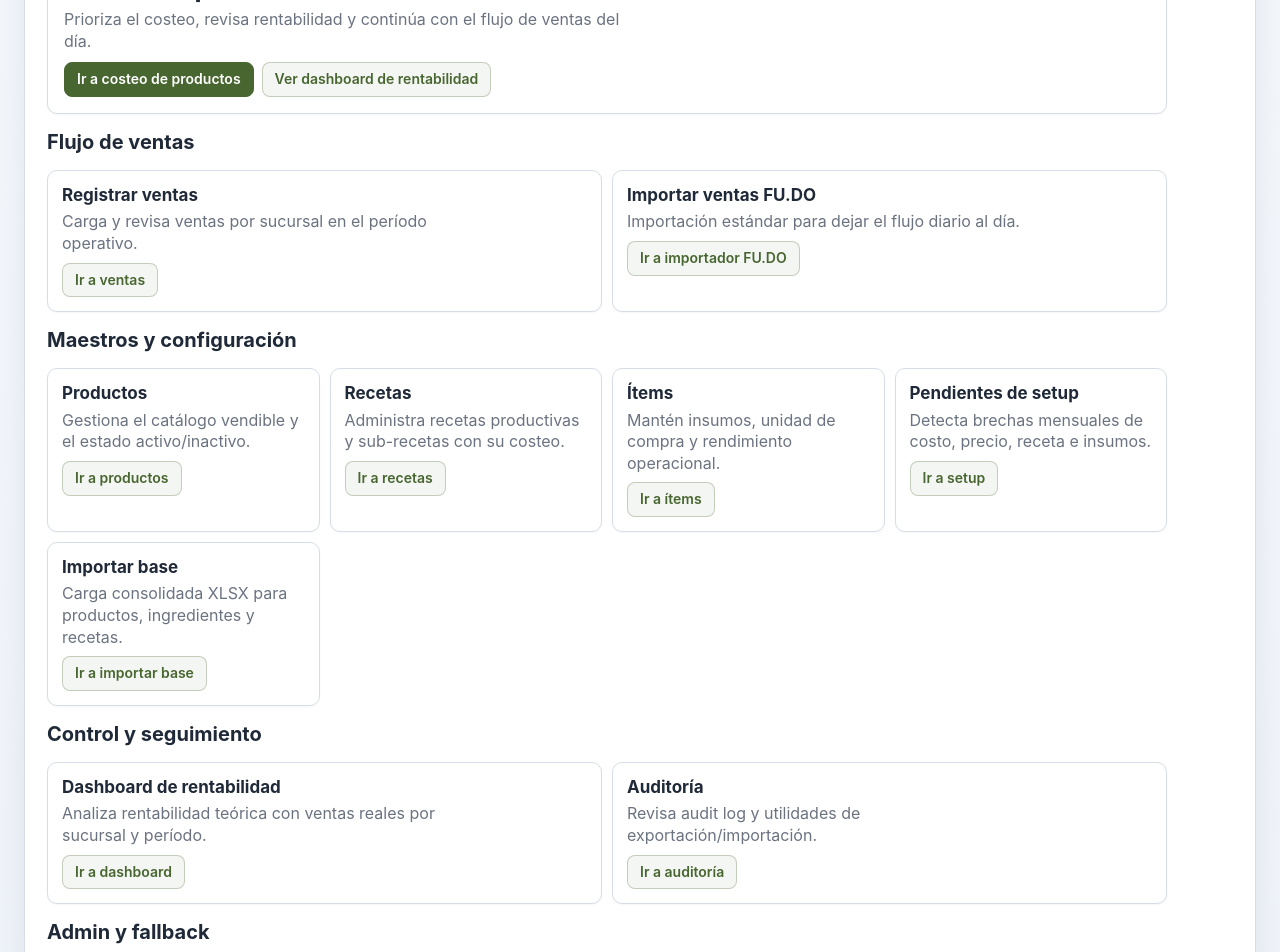
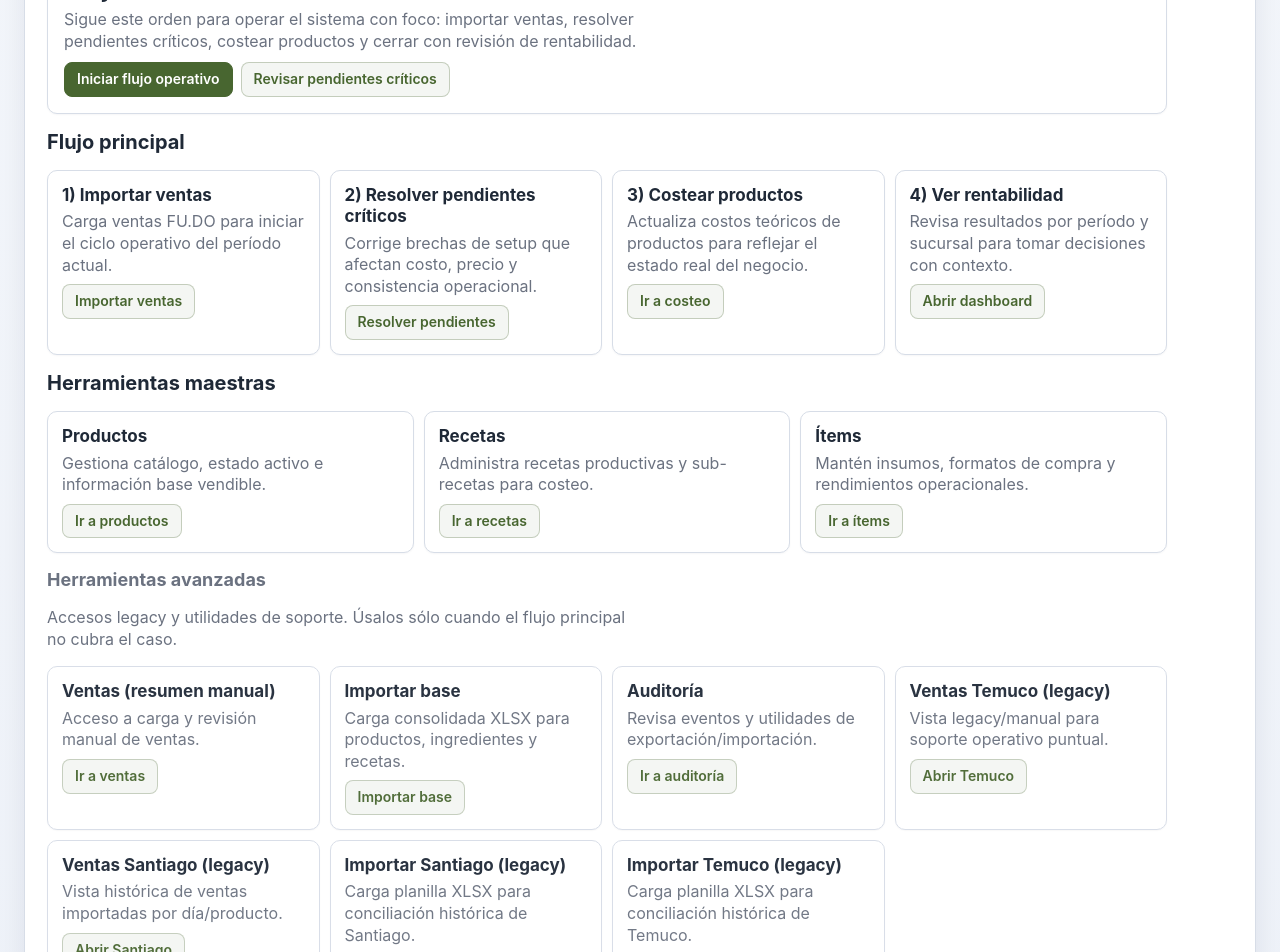
Before and after one commit to NicoChapiro/cafeteria-678-dashboard, a Next.js app: page / in a window 1280 px wide. Shown: the part 240-1192 px from the top of the page. Built offline with nearby package versions, Linux system fonts and the light colour scheme.

Commit message:
Refocus home page around main operating flow

```diff
--- a/app/page.tsx
+++ b/app/page.tsx
@@ -9,91 +9,94 @@ type Section = {
   cta: string;
 };
 
-const salesFlowSections: Section[] = [
+const primaryFlowSections: Section[] = [
   {
-    title: 'Registrar ventas',
-    description: 'Carga y revisa ventas por sucursal en el período operativo.',
-    href: '/sales',
-    cta: 'Ir a ventas',
+    title: '1) Importar ventas',
+    description: 'Carga ventas FU.DO para iniciar el ciclo operativo del período actual.',
+    href: '/sales/import',
+    cta: 'Importar ventas',
   },
   {
-    title: 'Importar ventas FU.DO',
-    description: 'Importación estándar para dejar el flujo diario al día.',
-    href: '/sales/import',
-    cta: 'Ir a importador FU.DO',
+    title: '2) Resolver pendientes críticos',
+    description: 'Corrige brechas de setup que afectan costo, precio y consistencia operacional.',
+    href: '/setup',
+    cta: 'Resolver pendientes',
+  },
+  {
+    title: '3) Costear productos',
+    description: 'Actualiza costos teóricos de productos para reflejar el estado real del negocio.',
+    href: '/products/costing',
+    cta: 'Ir a costeo',
+  },
+  {
+    title: '4) Ver rentabilidad',
+    description: 'Revisa resultados por período y sucursal para tomar decisiones con contexto.',
+    href: '/dashboard',
+    cta: 'Abrir dashboard',
   },
 ];
 
-const masterDataSections: Section[] = [
+const masterToolsSections: Section[] = [
   {
     title: 'Productos',
-    description: 'Gestiona el catálogo vendible y el estado activo/inactivo.',
+    description: 'Gestiona catálogo, estado activo e información base vendible.',
     href: '/products',
     cta: 'Ir a productos',
   },
   {
     title: 'Recetas',
-    description: 'Administra recetas productivas y sub-recetas con su costeo.',
+    description: 'Administra recetas productivas y sub-recetas para costeo.',
     href: '/recipes',
     cta: 'Ir a recetas',
   },
   {
     title: 'Ítems',
-    description: 'Mantén insumos, unidad de compra y rendimiento operacional.',
+    description: 'Mantén insumos, formatos de compra y rendimientos operacionales.',
     href: '/items',
     cta: 'Ir a ítems',
   },
+];
+
+const advancedToolsSections: Section[] = [
   {
-    title: 'Pendientes de setup',
-    description: 'Detecta brechas mensuales de costo, precio, receta e insumos.',
-    href: '/setup',
-    cta: 'Ir a setup',
+    title: 'Ventas (resumen manual)',
+    description: 'Acceso a carga y revisión manual de ventas.',
+    href: '/sales',
+    cta: 'Ir a ventas',
   },
   {
     title: 'Importar base',
     description: 'Carga consolidada XLSX para productos, ingredientes y recetas.',
     href: '/import/base',
-    cta: 'Ir a importar base',
-  },
-];
-
-const controlSections: Section[] = [
-  {
-    title: 'Dashboard de rentabilidad',
-    description: 'Analiza rentabilidad teórica con ventas reales por sucursal y período.',
-    href: '/dashboard',
-    cta: 'Ir a dashboard',
+    cta: 'Importar base',
   },
   {
     title: 'Auditoría',
-    description: 'Revisa audit log y utilidades de exportación/importación.',
+    description: 'Revisa eventos y utilidades de exportación/importación.',
     href: '/audit',
     cta: 'Ir a auditoría',
   },
-];
-
-const adminFallbackSections: Section[] = [
   {
-    title: 'Ventas Temuco (manual)',
-    description: 'Carga y edición manual de ventas por día/producto (fallback).',
+    title: 'Ventas Temuco (legacy)',
+    description: 'Vista legacy/manual para soporte operativo puntual.',
     href: '/sales/temuco',
-    cta: 'Ir a ventas Temuco',
+    cta: 'Abrir Temuco',
   },
   {
     title: 'Ventas Santiago (legacy)',
     description: 'Vista histórica de ventas importadas por día/producto.',
     href: '/sales/santiago',
-    cta: 'Ir a ventas Santiago',
+    cta: 'Abrir Santiago',
   },
   {
     title: 'Importar Santiago (legacy)',
-    description: 'Carga planilla XLSX y concilia ventas históricas.',
+    description: 'Carga planilla XLSX para conciliación histórica de Santiago.',
     href: '/sales/santiago/import',
     cta: 'Importar Santiago',
   },
   {
     title: 'Importar Temuco (legacy)',
-    description: 'Carga planilla XLSX y concilia ventas de Temuco.',
+    description: 'Carga planilla XLSX para conciliación histórica de Temuco.',
     href: '/sales/temuco/import',
     cta: 'Importar Temuco',
   },
@@ -120,59 +123,55 @@ export default function HomePage() {
     <main className="pageStack" style={{ gap: 16 }}>
       <header className="card" style={{ marginBottom: 0, padding: 16, maxWidth: 1120 }}>
         <span className="badge badge--info" style={{ marginBottom: 8 }}>
-          Inicio de operación
+          Centro operativo
         </span>
-        <h1 style={{ margin: '0 0 6px 0', fontSize: 26, lineHeight: 1.2 }}>Panel de operación Cafetería 678</h1>
-        <p className="muted" style={{ marginBottom: 10, maxWidth: 72 * 8, lineHeight: 1.35 }}>
-          Prioriza el costeo, revisa rentabilidad y continúa con el flujo de ventas del día.
+        <h1 style={{ margin: '0 0 6px 0', fontSize: 26, lineHeight: 1.2 }}>Flujo recomendado Cafetería 678</h1>
+        <p className="muted" style={{ marginBottom: 10, maxWidth: 74 * 8, lineHeight: 1.35 }}>
+          Sigue este orden para operar el sistema con foco: importar ventas, resolver pendientes críticos,
+          costear productos y cerrar con revisión de rentabilidad.
         </p>
         <div style={{ display: 'flex', gap: 8, flexWrap: 'wrap' }}>
-          <Link className="btn" href="/products/costing">
-            Ir a costeo de productos
+          <Link className="btn" href="/sales/import">
+            Iniciar flujo operativo
           </Link>
-          <Link className="btnSecondary" href="/dashboard">
-            Ver dashboard de rentabilidad
+          <Link className="btnSecondary" href="/setup">
+            Revisar pendientes críticos
           </Link>
         </div>
       </header>
 
-      <section aria-label="Flujo de ventas" className="sectionStack">
-        <h2 style={{ margin: '0 0 8px 0', fontSize: 20, lineHeight: 1.2 }}>Flujo de ventas</h2>
+      <section aria-label="Flujo principal" className="sectionStack">
+        <h2 style={{ margin: '0 0 8px 0', fontSize: 20, lineHeight: 1.2 }}>Flujo principal</h2>
         <div
           className="grid"
           style={{ gridTemplateColumns: 'repeat(auto-fit, minmax(270px, 1fr))', gap: 10, maxWidth: 1120 }}
         >
-          {renderSectionCards(salesFlowSections)}
+          {renderSectionCards(primaryFlowSections)}
         </div>
       </section>
 
-      <section aria-label="Maestros y configuración" className="sectionStack">
-        <h2 style={{ margin: '0 0 8px 0', fontSize: 20, lineHeight: 1.2 }}>Maestros y configuración</h2>
+      <section aria-label="Herramientas maestras" className="sectionStack">
+        <h2 style={{ margin: '0 0 8px 0', fontSize: 20, lineHeight: 1.2 }}>Herramientas maestras</h2>
         <div
           className="grid"
           style={{ gridTemplateColumns: 'repeat(auto-fit, minmax(270px, 1fr))', gap: 10, maxWidth: 1120 }}
         >
-          {renderSectionCards(masterDataSections)}
+          {renderSectionCards(masterToolsSections)}
         </div>
       </section>
 
-      <section aria-label="Control y seguimiento" className="sectionStack">
-        <h2 style={{ margin: '0 0 8px 0', fontSize: 20, lineHeight: 1.2 }}>Control y seguimiento</h2>
+      <section aria-label="Herramientas avanzadas" className="sectionStack">
+        <h2 className="muted" style={{ margin: '0 0 8px 0', fontSize: 18, lineHeight: 1.2 }}>
+          Herramientas avanzadas
+        </h2>
+        <p className="muted" style={{ marginBottom: 8, maxWidth: 74 * 8, lineHeight: 1.35 }}>
+          Accesos legacy y utilidades de soporte. Úsalos sólo cuando el flujo principal no cubra el caso.
+        </p>
         <div
           className="grid"
-          style={{ gridTemplateColumns: 'repeat(auto-fit, minmax(270px, 1fr))', gap: 10, maxWidth: 1120 }}
+          style={{ gridTemplateColumns: 'repeat(auto-fit, minmax(240px, 1fr))', gap: 10, maxWidth: 1120, opacity: 0.95 }}
         >
-          {renderSectionCards(controlSections)}
-        </div>
-      </section>
-
-      <section aria-label="Admin y fallback" className="sectionStack">
-        <h2 style={{ margin: '0 0 8px 0', fontSize: 20, lineHeight: 1.2 }}>Admin y fallback</h2>
-        <div
-          className="grid"
-          style={{ gridTemplateColumns: 'repeat(auto-fit, minmax(270px, 1fr))', gap: 10, maxWidth: 1120 }}
-        >
-          {renderSectionCards(adminFallbackSections)}
+          {renderSectionCards(advancedToolsSections)}
         </div>
       </section>
     </main>
```
